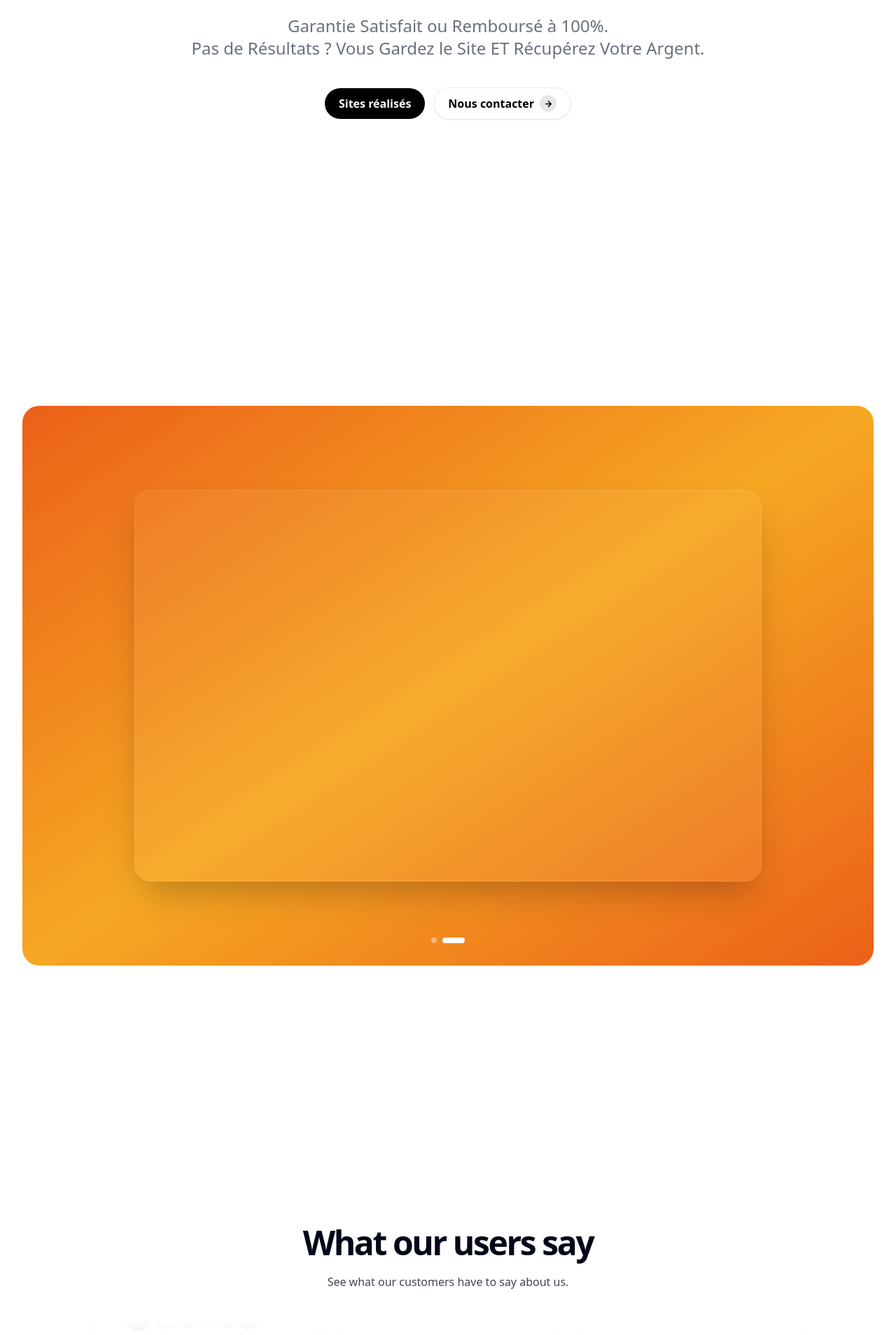
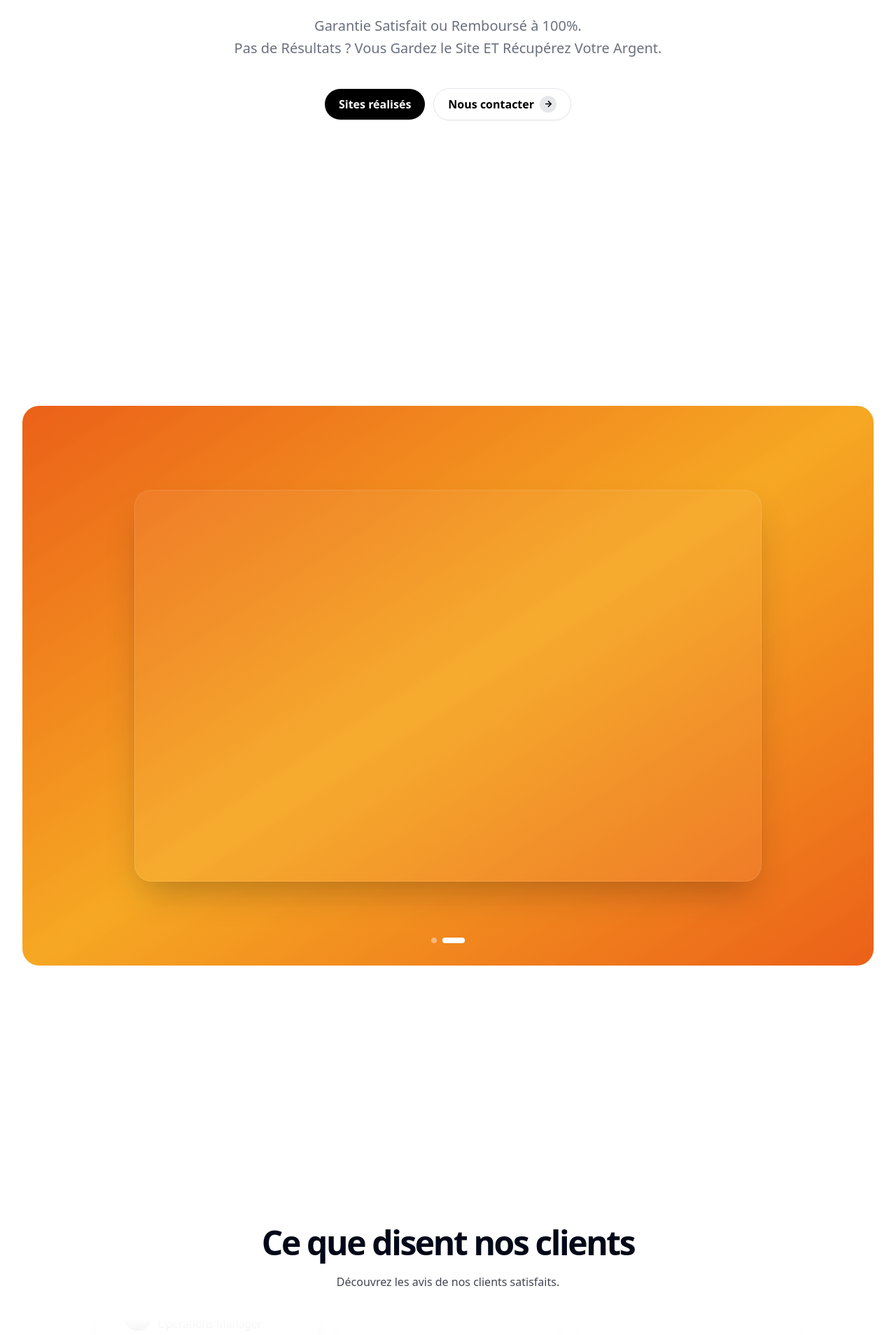
Before and after one commit to Nothypaa/HyperWeb, a Next.js app: page / in a window 1280 px wide. Shown: the part 452-2360 px from the top of the page at 70% size. Built offline with nearby package versions, Linux system fonts and the light colour scheme; grey boxes are pictures that could not be loaded; a web font is replaced by a local one.

Commit message:
improving

```diff
--- a/app/blog/page.tsx
+++ b/app/blog/page.tsx
@@ -12,7 +12,7 @@ export default function BlogPage() {
         </div>
 
         <div className="flex justify-center mb-32">
-          <h1 className="text-6xl lg:text-7xl xl:text-8xl font-black tracking-tighter text-black dark:text-white">
+          <h1 className="text-3xl sm:text-4xl md:text-5xl lg:text-7xl xl:text-8xl font-black tracking-tighter text-black dark:text-white">
             BLOG
           </h1>
         </div>
--- a/app/faq/page.tsx
+++ b/app/faq/page.tsx
@@ -11,7 +11,7 @@ export default function FAQPage() {
         </div>
 
         <div className="flex flex-col items-center">
-          <h1 className="text-6xl lg:text-7xl xl:text-8xl font-black tracking-tighter text-black dark:text-white">
+          <h1 className="text-3xl sm:text-4xl md:text-5xl lg:text-7xl xl:text-8xl font-black tracking-tighter text-black dark:text-white">
             FAQ
           </h1>
           <p className="text-lg text-gray-600 dark:text-gray-400 mt-4">
--- a/app/page.tsx
+++ b/app/page.tsx
@@ -28,7 +28,7 @@ export default function Home() {
           />
 
           <FadeUp delay={800} duration={800} distance={30}>
-            <h2 className="text-center opacity-75 text-lg sm:text-xl md:text-2xl mb-8 md:mb-10 font-medium leading-relaxed text-gray-700 dark:text-gray-300 max-w-3xl mx-auto">
+            <h2 className="text-center opacity-75 text-xl mb-8 md:mb-10 font-medium leading-relaxed text-gray-700 dark:text-gray-300 max-w-3xl mx-auto">
               Garantie Satisfait ou Remboursé à 100%.<br />Pas de Résultats ? Vous Gardez le Site ET Récupérez Votre Argent.
             </h2>
           </FadeUp>
@@ -66,7 +66,10 @@ export default function Home() {
                 Sites réalisés
               </button>
             </div>
-            <a href="#contact" className="bg-white text-black px-5 py-2.5 rounded-full font-bold text-base hover:bg-gray-50 transition-colors flex items-center justify-center gap-2 border border-gray-200 shadow-sm">
+            <button
+              onClick={() => navigateToAnchor('#contact')}
+              className="bg-white text-black px-5 py-2.5 rounded-full font-bold text-base hover:bg-gray-50 transition-colors flex items-center justify-center gap-2 border border-gray-200 shadow-sm"
+            >
               Nous contacter
               <div className="w-6 h-6 bg-gray-200 rounded-full flex items-center justify-center">
                 <svg
@@ -82,7 +85,7 @@ export default function Home() {
                   <path d="M5 12h14M12 5l7 7-7 7"/>
                 </svg>
               </div>
-                          </a>
+            </button>
             </div>
           </FadeUp>
         </div>
--- a/components/Navbar.tsx
+++ b/components/Navbar.tsx
@@ -21,6 +21,16 @@ const Navbar: React.FC = () => {
     } else {
       // Cross-page navigation
       navigateToAnchor('#portfolio', '/');
+    }
+  };
+
+  const handlePricingClick = () => {
+    if (pathname === '/') {
+      // Same page navigation
+      navigateToAnchor('#pricing');
+    } else {
+      // Cross-page navigation
+      navigateToAnchor('#pricing', '/');
     }
   };
 
@@ -67,12 +77,12 @@ const Navbar: React.FC = () => {
           <div className={`flex items-center space-x-6 transition-transform duration-500 ease-out ${
                           showButton ? 'transform -translate-x-32' : ''
           }`}>
-            <Link
-              href="#pricing"
+            <button
+              onClick={handlePricingClick}
               className="text-black font-bold text-sm hover:text-gray-700 transition-colors"
             >
               Tarifs
-            </Link>
+            </button>
             <Link
               href="/login"
               className="text-black font-bold text-sm hover:text-gray-700 transition-colors"
--- a/components/ui/blog-grid.tsx
+++ b/components/ui/blog-grid.tsx
@@ -270,7 +270,7 @@ const BlogModal: React.FC<BlogModalProps> = ({ post, onClose }) => {
           </div>
 
           {/* Title */}
-          <h1 className="text-4xl md:text-5xl font-black text-black dark:text-white mb-8 leading-tight tracking-tight">
+          <h1 className="text-2xl sm:text-3xl md:text-4xl lg:text-5xl font-black text-black dark:text-white mb-8 leading-tight tracking-tight">
             {post.title}
           </h1>
 
--- a/components/ui/contact-2.tsx
+++ b/components/ui/contact-2.tsx
@@ -41,7 +41,7 @@ export const Contact2 = ({
         <div className="mx-auto flex max-w-7xl flex-col justify-between gap-8 md:gap-10 lg:flex-row lg:gap-20">
           <div className="mx-auto flex max-w-sm flex-col justify-between gap-6">
             <div className="text-center lg:text-left">
-              <h1 className="text-xl sm:text-2xl md:text-3xl lg:text-4xl xl:text-5xl font-black tracking-tighter mt-5 mb-2 lg:mb-1">
+              <h1 className="text-3xl sm:text-4xl md:text-5xl lg:text-4xl xl:text-5xl font-black tracking-tighter mt-5 mb-2 lg:mb-1">
                 {title}
               </h1>
               <p className="text-muted-foreground">{description}</p>
--- a/components/ui/faq.tsx
+++ b/components/ui/faq.tsx
@@ -7,6 +7,9 @@ import {
   AccordionTrigger,
 } from "@/components/ui/accordion";
 import Head from "next/head";
+import { useAnchorNavigation } from "@/hooks/useAnchorNavigation";
+import { usePathname } from "next/navigation";
+import { useEffect } from "react";
 
 interface FAQItem {
   question: string;
@@ -45,6 +48,24 @@ export function FAQ({
     }
   ]
 }: FAQProps) {
+  const { navigateToAnchor } = useAnchorNavigation();
+  const pathname = usePathname();
+
+  // Set up global navigation function for HTML buttons
+  useEffect(() => {
+    (window as any).navigateToSection = (anchor: string) => {
+      if (pathname === '/') {
+        navigateToAnchor(anchor);
+      } else {
+        navigateToAnchor(anchor, '/');
+      }
+    };
+
+    return () => {
+      delete (window as any).navigateToSection;
+    };
+  }, [navigateToAnchor, pathname]);
+
   // Generate FAQ Schema markup for SEO
   const faqSchema = {
     "@context": "https://schema.org",
@@ -101,8 +122,8 @@ export function FAQ({
                             __html: item.answer
                               .replace(/\*\*(.*?)\*\*/g, '<strong>$1</strong>')
                               .replace(/• /g, '• ')
-                              .replace(/Voir nos offres détaillées/g, '<a href="#pricing" class="text-primary hover:underline">Voir nos offres détaillées</a>')
-                              .replace(/Contactez-nous/g, '<a href="#contact" class="text-primary hover:underline">Contactez-nous</a>')
+                              .replace(/Voir nos offres détaillées/g, `<button onclick="window.navigateToSection('#pricing')" class="text-primary hover:underline cursor-pointer bg-transparent border-none p-0 font-inherit underline-offset-auto">Voir nos offres détaillées</button>`)
+                              .replace(/Contactez-nous/g, `<button onclick="window.navigateToSection('#contact')" class="text-primary hover:underline cursor-pointer bg-transparent border-none p-0 font-inherit underline-offset-auto">Contactez-nous</button>`)
                           }}
                         />
                       </AccordionContent>
--- a/components/ui/large-name-footer.tsx
+++ b/components/ui/large-name-footer.tsx
@@ -97,7 +97,7 @@ function Footer() {
           </div>
         </div>
         <div className=" w-full flex mt-4 items-center justify-center   ">
-          <h1 className="text-center text-3xl md:text-5xl lg:text-[10rem] font-bold bg-clip-text text-transparent bg-gradient-to-b from-neutral-200 to-neutral-50 dark:from-neutral-700 dark:to-neutral-900 select-none">
+          <h1 className="text-center text-2xl sm:text-3xl md:text-5xl lg:text-[10rem] font-bold bg-clip-text text-transparent bg-gradient-to-b from-neutral-200 to-neutral-50 dark:from-neutral-700 dark:to-neutral-900 select-none">
             HyperWeb
           </h1>
         </div>
--- a/components/ui/testimonials-demo.tsx
+++ b/components/ui/testimonials-demo.tsx
@@ -66,11 +66,11 @@ const Testimonials = () => {
     <section className="bg-background section-y-lg mt-16 relative">
       <div className="container z-10 mx-auto">
         <div className="flex flex-col items-center justify-center max-w-[540px] mx-auto">
-          <h2 className="text-xl sm:text-2xl md:text-3xl lg:text-4xl xl:text-5xl font-black tracking-tighter mt-5">
-            What our users say
+          <h2 className="text-3xl sm:text-4xl md:text-5xl lg:text-4xl xl:text-5xl font-black tracking-tighter mt-5">
+            Ce que disent nos clients
           </h2>
           <p className="text-center mt-5 opacity-75">
-            See what our customers have to say about us.
+            Découvrez les avis de nos clients satisfaits.
           </p>
         </div>
 
```
